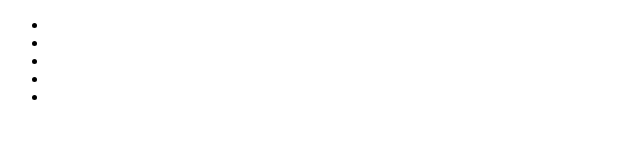
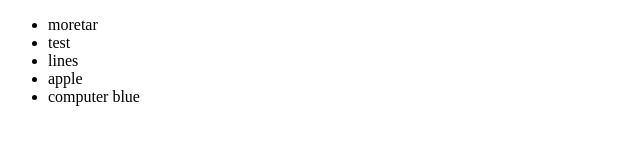
Before and after one commit to EagleBW07/newGitTest, a plain HTML site: page index.html in a window 1280 px wide. Shown: the whole page, without its empty margins (0-640 px from the left). Drawn offline with Linux system fonts and the light colour scheme.

Commit message:
Update index.html

```diff
--- a/index.html
+++ b/index.html
@@ -4,11 +4,11 @@
 
   <div>
   	<ul>
-  		<li></li>
-  		<li></li>
-  		<li></li>
-  		<li></li>
-  		<li></li>
+  		<li>moretar</li>
+  		<li>test</li>
+  		<li>lines</li>
+  		<li>apple</li>
+  		<li>computer blue</li>
   	</ul>
   </div>
 
```
